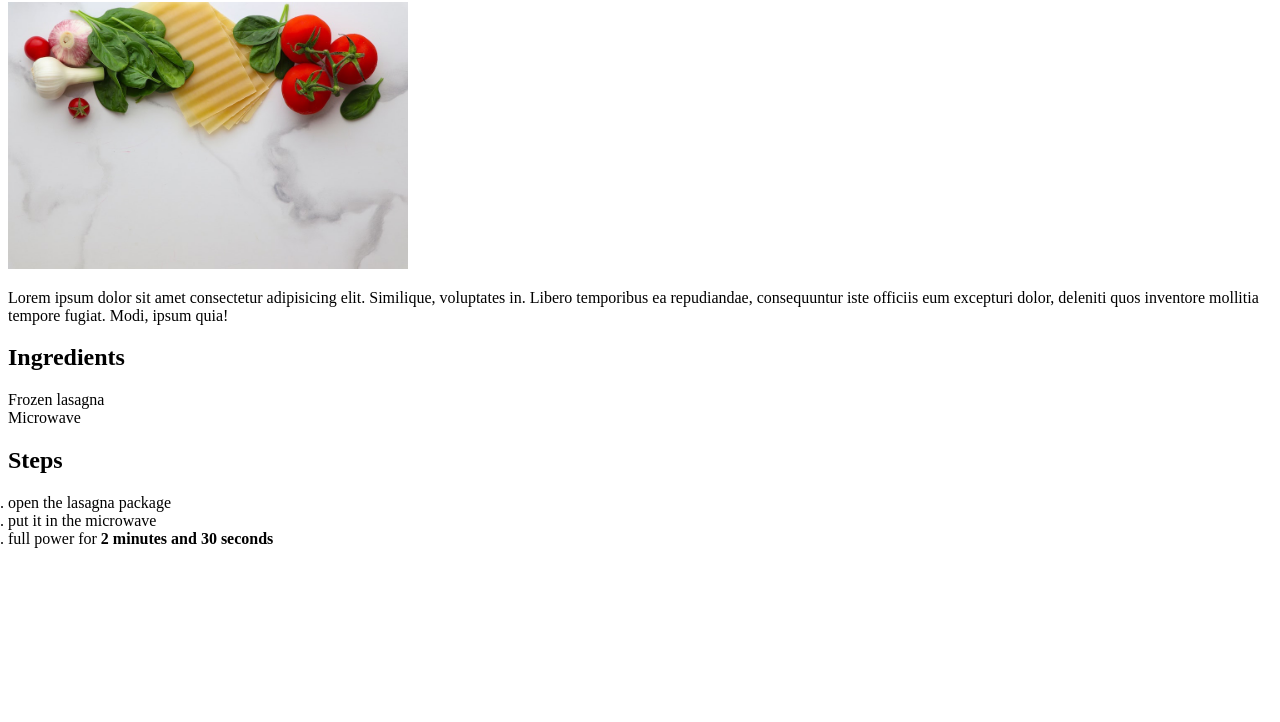
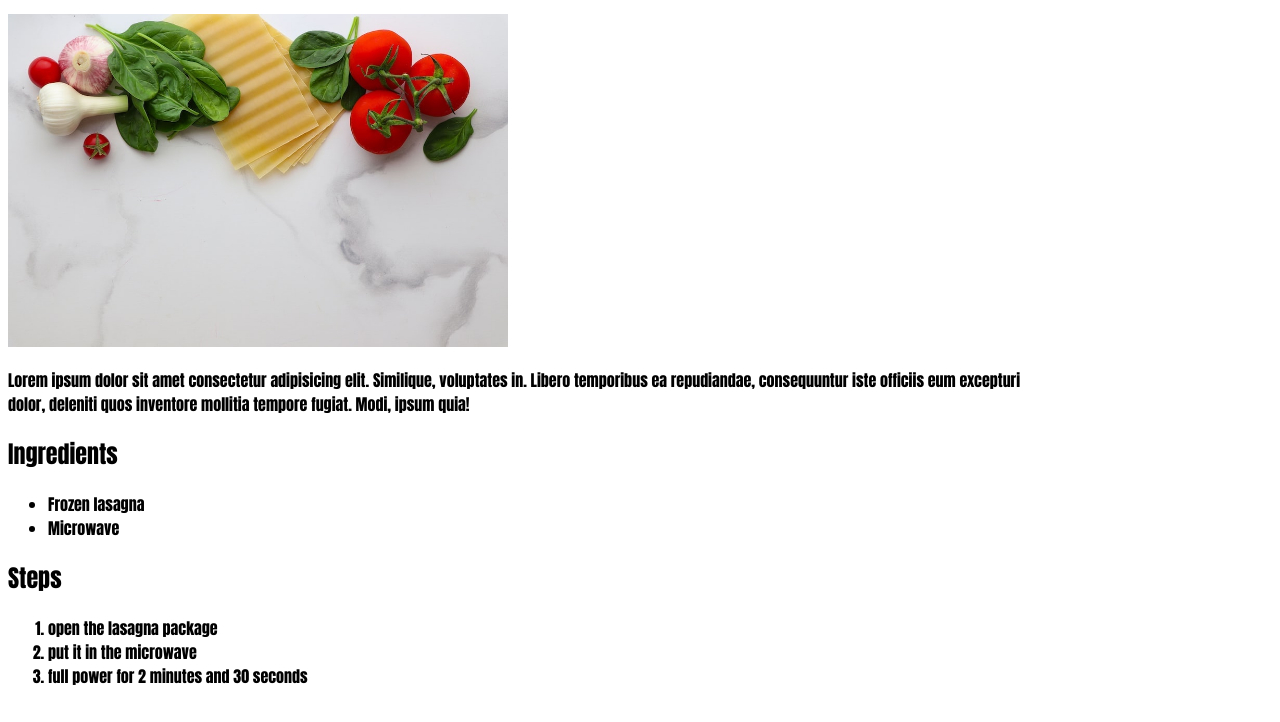
Before and after one commit to GoodOldFarmer/odin-recipes, a plain HTML site: page recipes/lasagna.html in a window 1280 px wide. Shown: the part 78-800 px from the top of the page. Drawn offline with Linux system fonts and the light colour scheme.

Commit message:
Add style.css

```diff
--- a/recipes/lasagna.html
+++ b/recipes/lasagna.html
@@ -5,17 +5,10 @@
     <meta http-equiv="X-UA-Compatible" content="IE=edge">
     <meta name="viewport" content="width=device-width, initial-scale=1.0">
 
-    <title>Recipeette Lasagnes ala GoF</title>
-    <style>
-        *{
-            padding: 0;
-            border: 0;
-        }
-        img{
-            width: 400px;
-            height: auto;
-        }
-    </style>
+    <link rel="stylesheet" href="../style.css">
+
+    <title>Recipee Lasagnes ala GoF</title>
+
 </head>
 <body>
     <h1>Lasagnes "ala" GoodOldFarmer</h1>
--- /dev/null
+++ b/style.css
@@ -0,0 +1,14 @@
+
+*{
+    padding: 10;
+    border: 0;
+    font-family: Impact, Haettenschweiler, 'Arial Narrow Bold', sans-serif;
+}
+img{
+    width: 500px;
+    height: auto;
+}
+
+p{
+    max-width: 80vw;
+}
```
Also changed, not shown: index.html (+3 -9 lines).
